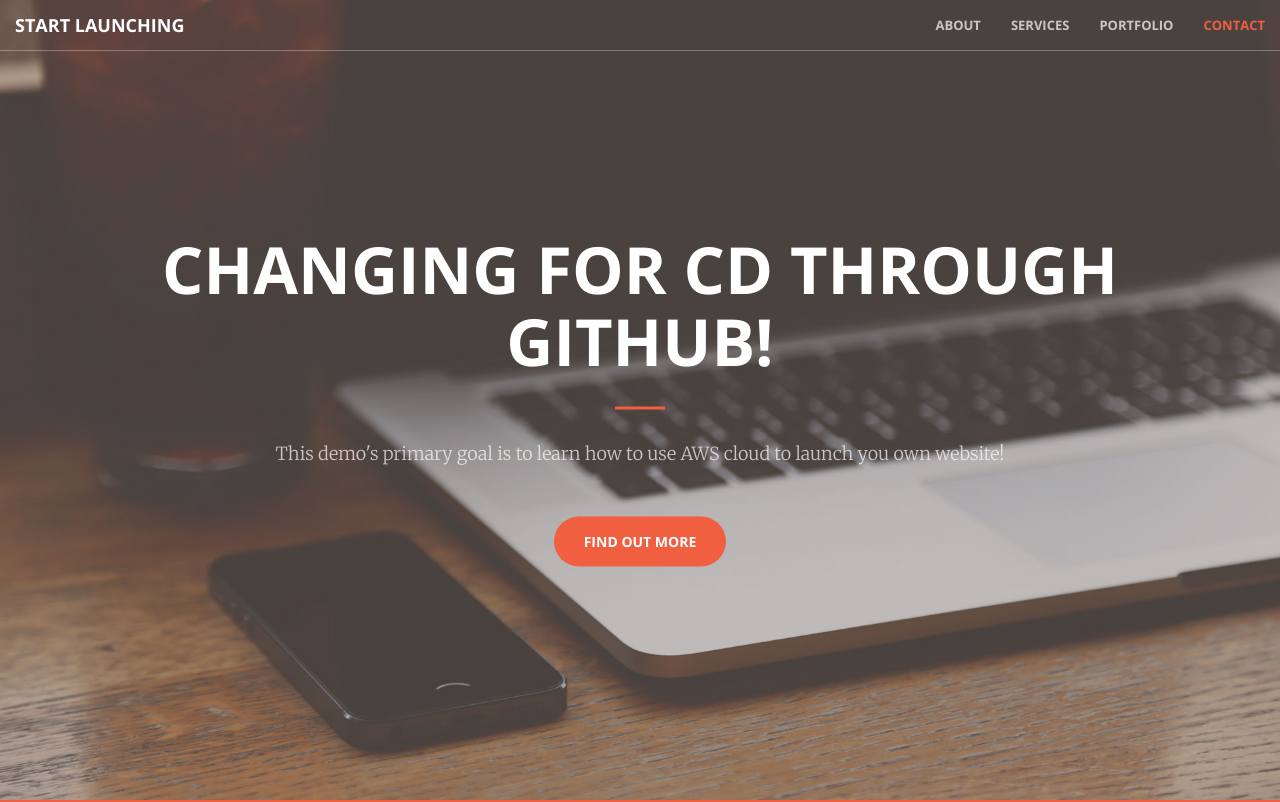
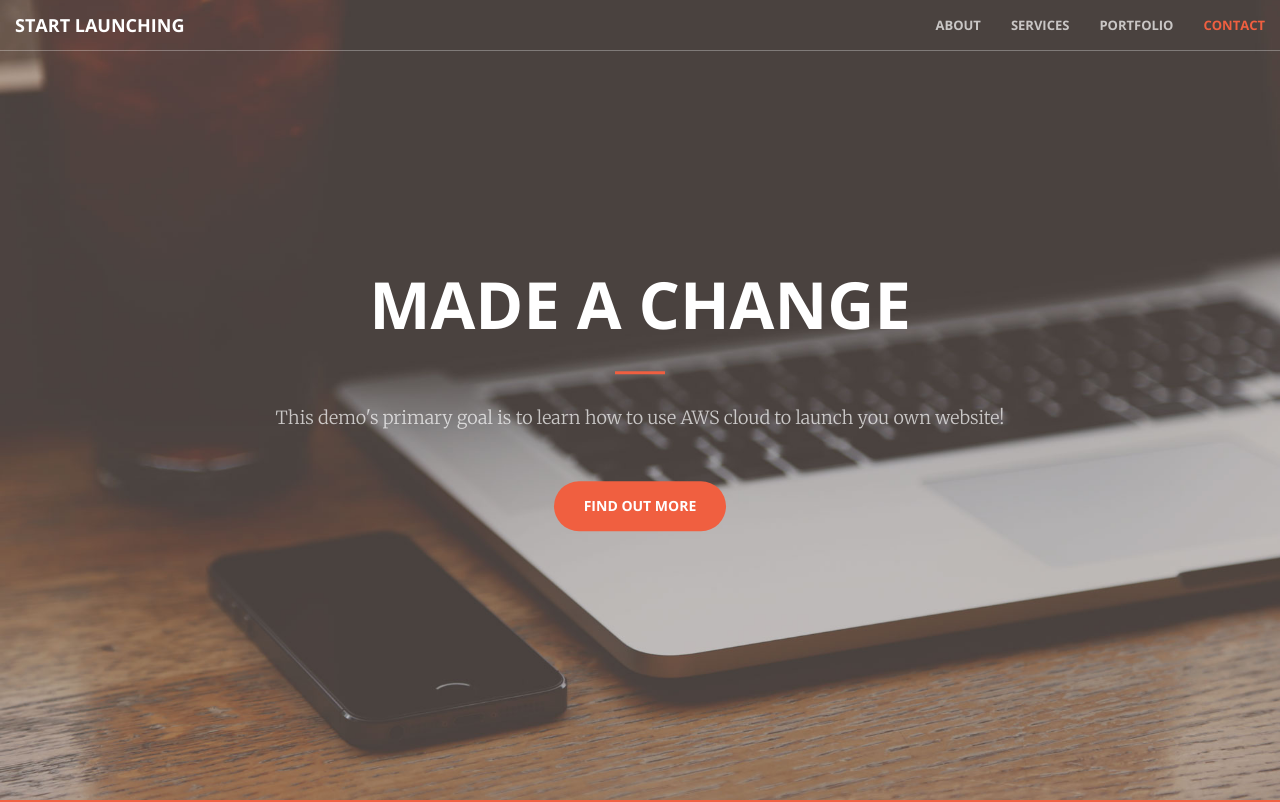
Before and after one commit to CSCE412F22/csce412msamah, a plain HTML site: page index.html in a window 1280 px wide. Shown: the top 802 px of the page. Drawn offline with nearby package versions, Linux system fonts and the light colour scheme.

Commit message:
made changes

```diff
--- a/index.html
+++ b/index.html
@@ -74,7 +74,7 @@
     <header>
         <div class="header-content">
             <div class="header-content-inner">
-                <h1>Changing for CD through GitHub!</h1>
+                <h1>Made a Change</h1>
                 <hr>
                 <p>This demo's primary goal is to learn how to use AWS cloud to launch you own website!</p>
                 <a href="#about" class="btn btn-primary btn-xl page-scroll">Find Out More</a>
```
